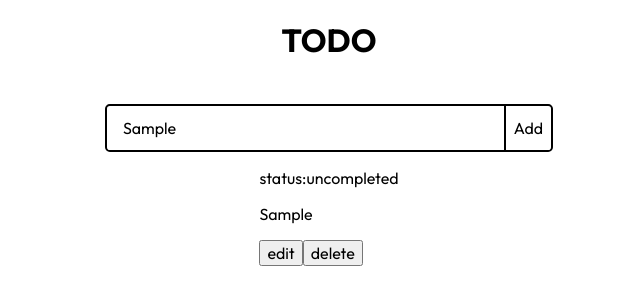
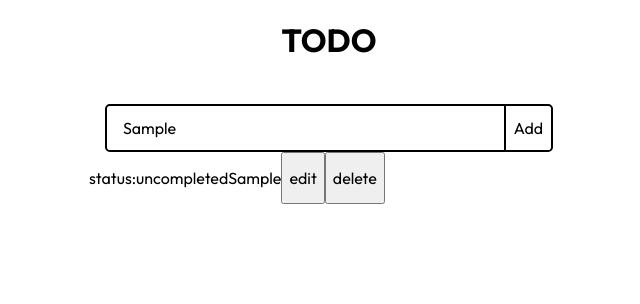
Before and after one commit to pr-citrate/todo, a React (Create React App) app: page / in a window 1280 px wide. Both pictures are taken after typing "Sample" into the empty fields and a click on the button "Add". Shown: the top 304 px of the page, without its empty margins (311-951 px from the left). Built offline with nearby package versions, Linux system fonts and the light colour scheme.

Commit message:
update ListItem.js and List.scss

```diff
--- a/src/components/ListItem.js
+++ b/src/components/ListItem.js
@@ -1,4 +1,5 @@
 import CheckButton from './CheckButton';
+import './../styles/Listitem.scss';
 
 function ListItem({ id, todos, setTodos }) {
   const handleDeleteOnClick = () => {
--- /dev/null
+++ b/src/styles/Listitem.scss
@@ -0,0 +1,5 @@
+.ListItem {
+  display: flex;
+  flex-direction: row;
+  width: 30em;
+}
```
